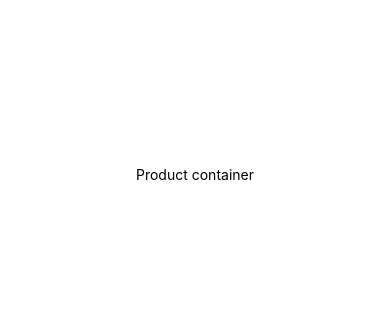
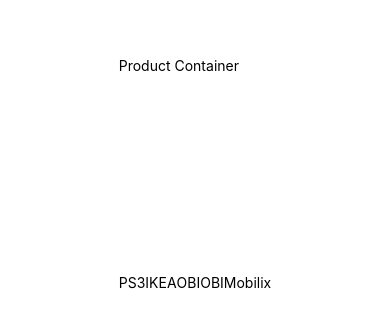
Before and after one commit to m3lfx/rn2024-s, a React Native app: screen / in a window 390 px wide. Shown: the part 248-576 px from the top of the page. Built offline with nearby package versions, Linux system fonts and the light colour scheme.

Commit message:
flat list

```diff
--- a/Screens/Product/ProductContainer.js
+++ b/Screens/Product/ProductContainer.js
@@ -1,10 +1,25 @@
-import React, { useState } from "react";
-import { View, Text, StyleSheet, ActivityIndicator } from 'react-native'
-
+import React, { useState, useEffect } from "react";
+import { View, Text, StyleSheet, ActivityIndicator, FlatList } from 'react-native'
+const data = require('../../assets/data/products.json')
 const ProductContainer = () => {
+    const [products, setProducts] = useState([])
+    useEffect(() => {
+        setProducts(data);
+        return () => {
+            setProducts([])
+        }
+    }, [])
     return (
         <View>
-            <Text>Product container</Text>
+            <Text>Product Container</Text>
+            <View style={{ marginTop: 200 }} >
+                <FlatList
+                    horizontal
+                    data={products}
+                    renderItem={({ item }) => <Text>{item.brand}</Text>}
+                    keyExtractor={item => item.name}
+                />
+            </View>
         </View>
     )
 }
```
